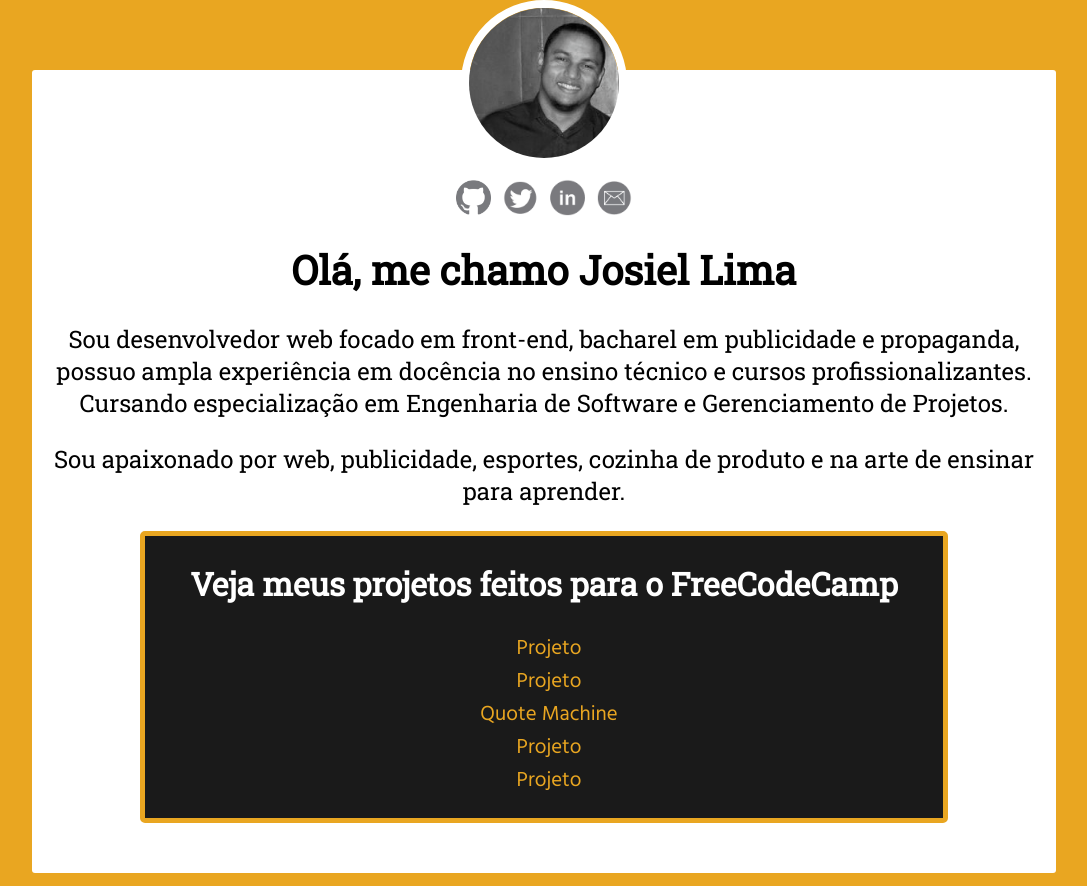
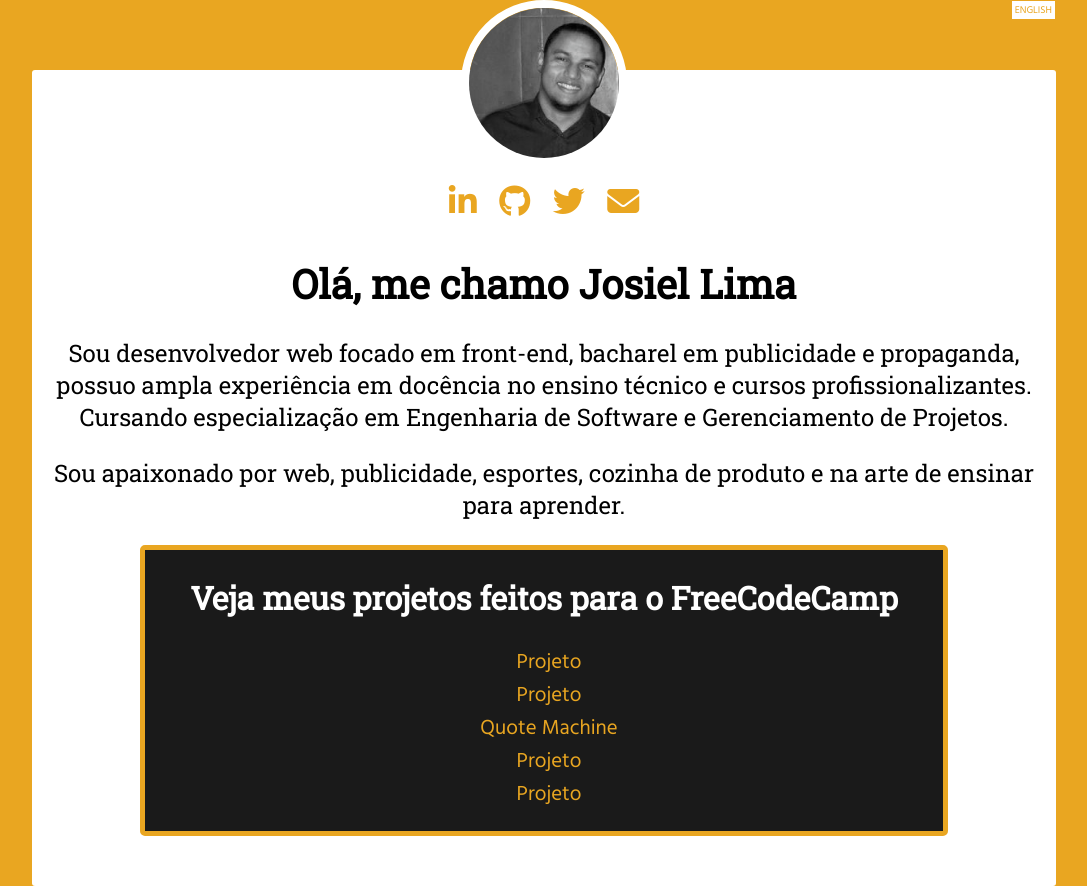
Before and after one commit to JosielLima/josielLima.github.io, a plain HTML site: page index.html in a window 1280 px wide. Shown: the whole page, without its empty margins (96-1183 px from the left). Drawn offline with Linux system fonts and the light colour scheme.

Commit message:
Update 1

```diff
--- a/css/basic.css
+++ b/css/basic.css
@@ -3,11 +3,8 @@ body {
     margin: 0;
     padding: 0;
     font-family: "Roboto Slab", Georgia, Times, "Times New Roman", serif;
-    /*background-color: #e9a621;*/
     background-color: #e9a621;
     text-align: center;
-
-
 }
 
 p {
@@ -26,6 +23,12 @@ img {
     max-width: 100%;
 }
 
+a{
+    color: #e9a621;
+    text-decoration: none;
+    font-family: 'Hind', sans-serif;
+}
+
 .container {
     width: 80%;
     max-width: 1200px;
@@ -38,6 +41,17 @@ img {
     padding-bottom: 50px;
 }
 
+.idioma {
+
+}
+
+.idioma li {
+       display: inline-block;
+       padding: 1px 3px;
+       border: 1px solid #e9a621;
+       background-color: #fff;
+}
+
 nav {
     display: flex;
     justify-content: center;
@@ -45,6 +59,7 @@ nav {
 
 .topo{
     margin-top: -100px;
+    position: relative;
 }
 
 .top-nav-image {
@@ -53,11 +68,24 @@ nav {
     width: 150px;
 }
 
-.social{
-    display: flex;
-    justify-content: center;
-    align-items: center;
+.top-idioma{
+    position: absolute;
+    top: 0;
+    right:0;
 }
+
+.social_list {
+    list-style: none;
+    margin: 0;
+    padding: 0;
+}
+
+.social_list_item{
+    display: inline-block;
+    font-size: 2rem;
+    padding: 0 10px;
+}
+
 
 .icons{
     width: 35px;
@@ -80,12 +108,6 @@ nav {
     margin-left: -30px;
 }
 
-.projetos-lista a {
-    color: #e9a621;
-    text-decoration: none;
-    font-family: 'Hind', sans-serif;
-}
-
 @media (max-width: 575px) {
     p {
         font-size: 1.3rem;
--- a/index.html
+++ b/index.html
@@ -7,6 +7,7 @@
     <meta http-equiv="X-UA-Compatible" content="ie=edge">
     <link href="https://fonts.googleapis.com/css?family=Hind|Roboto+Slab" rel="stylesheet">
     <link rel="stylesheet" href="css/basic.css">
+    <script src="https://use.fontawesome.com/dcc9aba70b.js"></script>
     <title>Josiel Lima - Desenvolvedor Web</title>
 </head>
 
@@ -16,18 +17,25 @@
             <nav>
                 <figure><img class="top-nav-image" src="images/foto2.png" alt="Foto Josiel Lima"></figure>
             </nav>
-            <div class="social">
-                <img class="icons" src="images/github.png" alt="">
-                <img class="icons" src="images/twitter.png" alt="">
-                <img class="icons" src="images/linkedin.png" alt="">
-                <img class="icons" src="images/email.png" alt="">
+            <div class="top-idioma">
+                <ul class="idioma">
+                    <li><a href="en.html">ENGLISH</a></li>
+                </ul>
+            </div>
+             <div class="social">
+                <ul class="social_list">
+                    <li class="social_list_item"><a target="_blank" href="https://www.linkedin.com/in/josiel-lima-03369592/" rel="nofollow" title="Connect"><i class="fa fa-linkedin"></i></a></li>
+                    <li class="social_list_item"><a target="_blank" href="https://github.com/JosielLima" rel="nofollow" title="Hack"><i class="fa fa-github"></i></a></li>
+                    <li class="social_list_item"><a target="_blank" href="https://twitter.com/JosielMedeiros" rel="nofollow" title="Follow"><i class="fa fa-twitter"></i></a></li>
+                    <li class="social_list_item"><a target="_blank" href="mailto:professor.josiel.lima@gmail.com" rel="nofollow" title="Say hello"><i class="fa fa-envelope"></i></a></li>
+                </ul>
             </div>
             <h1>Olá, me chamo Josiel Lima</h1>
         </header>
         <section class="conteudo">
-            <p>Sou desenvolvedor web focado em front-end, bacharel em publicidade
-                e propaganda, possuo ampla experiência em docência no ensino técnico e cursos profissionalizantes. Cursando
-                especialização em Engenharia de Software e Gerenciamento de Projetos.</p>
+            <p>Sou desenvolvedor web focado em front-end, bacharel em publicidade e propaganda, possuo ampla experiência em
+                docência no ensino técnico e cursos profissionalizantes. Cursando especialização em Engenharia de Software
+                e Gerenciamento de Projetos.</p>
             <p>Sou apaixonado por web, publicidade, esportes, cozinha de produto e na arte de ensinar para aprender.</p>
         </section>
         <section class="projetos">
```
Also changed, not shown: en.html (+19 -4 lines), images/email.png (deleted), images/foto1.png (deleted), images/foto_curriculo.jpg (deleted), images/foto_curriculo.png (deleted), images/foto_maior.png (deleted), images/github.png (deleted), images/linkedin.png (deleted), images/social.png (deleted), images/twitter.png (deleted), 1 other file.
